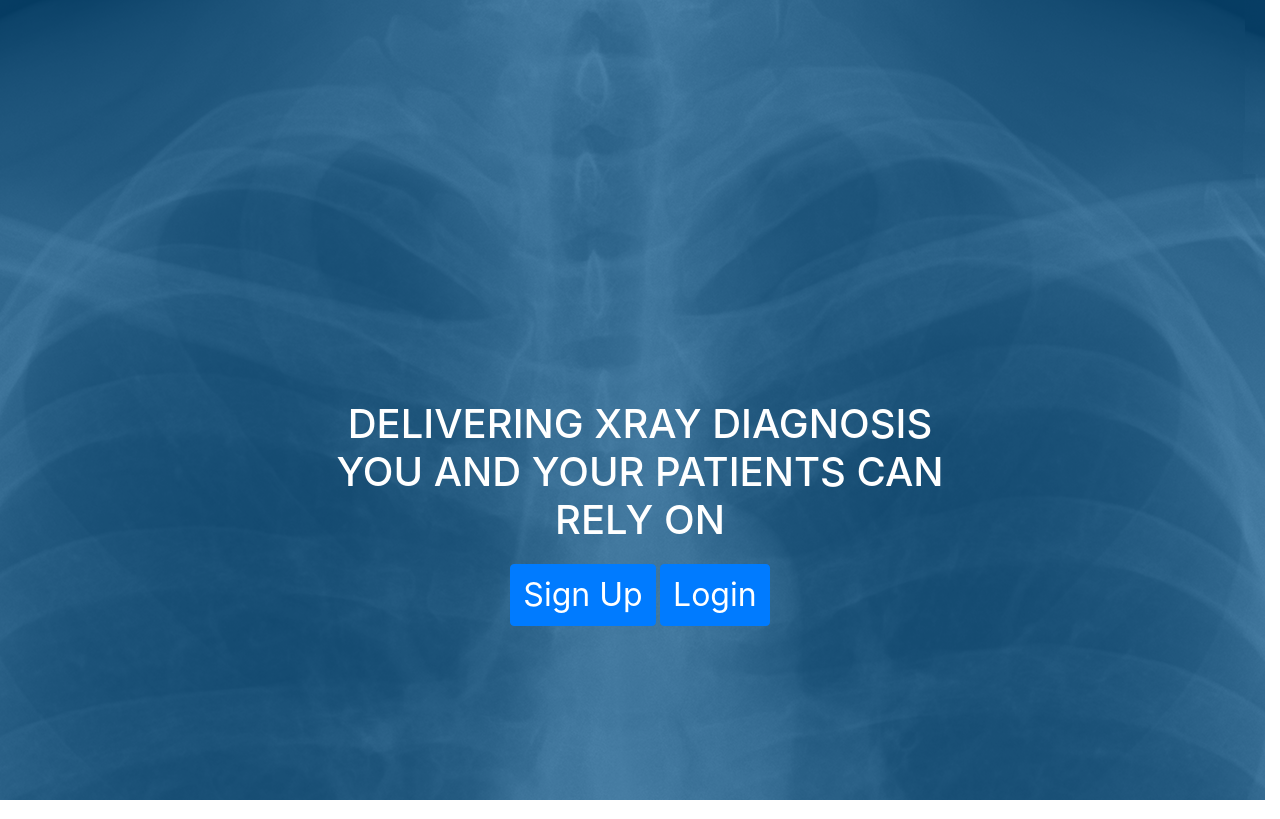
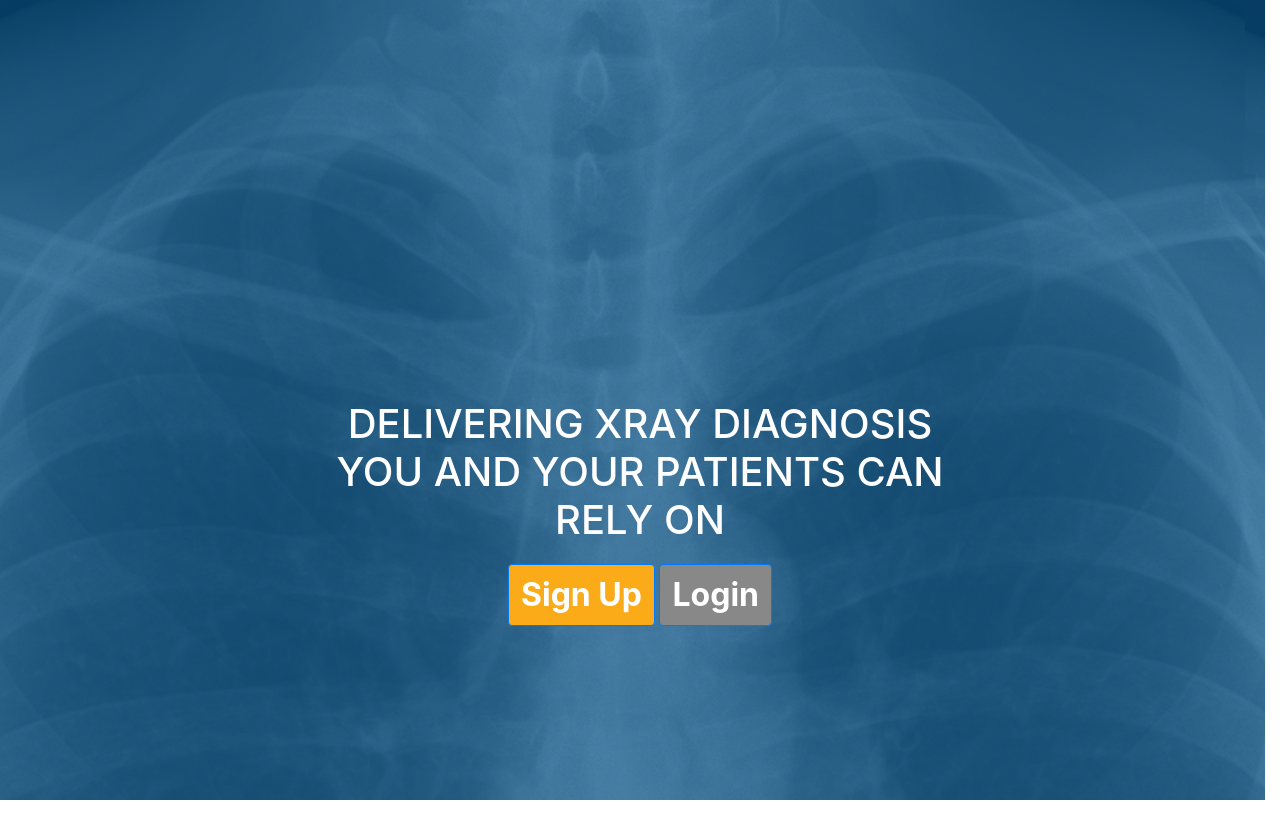
Before and after one commit to stoneteele/MedHacks2019_V2, a Flask app: page / in a window 1280 px wide. Shown: the top 819 px of the page. Run offline with Flask 2, Linux system fonts and the light colour scheme; some libraries are stand-ins or nearby versions.

Commit message:
minor css fix

```diff
--- a/static/css/main.css
+++ b/static/css/main.css
@@ -29,12 +29,12 @@
   font-size: 2rem;
 }
 
-.home-signup {
+#home-signup {
   background-color: #FBAB18;
   font-weight: bold;
 }
 
-.home-login {
+#home-login {
   background-color: #888;
   font-weight: 700;
 }
```
